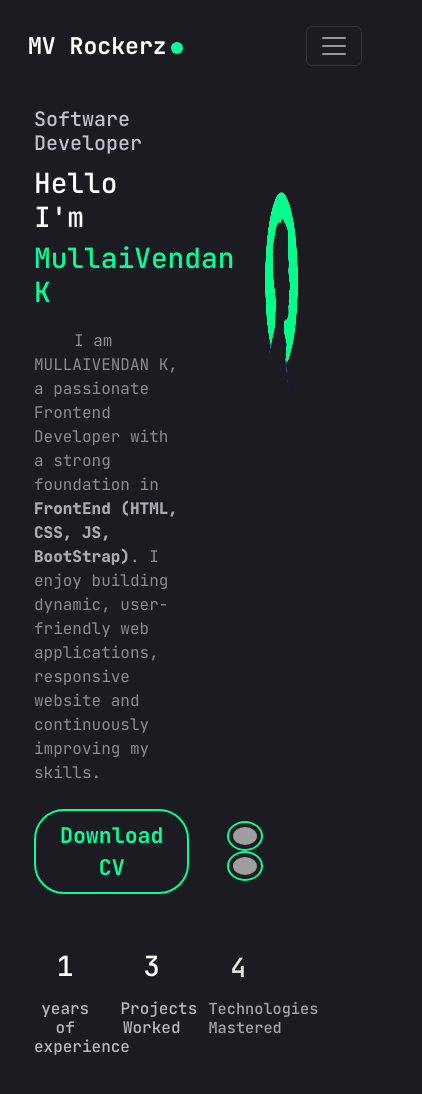
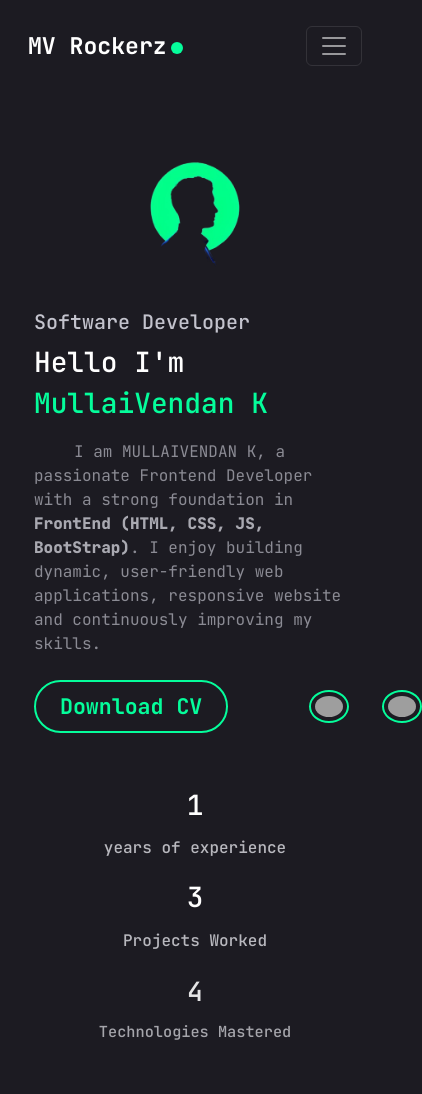
Before and after one commit to MULLAIVENDAN22/neoiconTasks, a website: page portfolio website/index.html in a window 390 px wide. Shown: the whole page, 422 px wide, since content can reach past the window. Drawn offline with nearby package versions, Linux system fonts and the light colour scheme; grey boxes are pictures that could not be loaded.

Commit message:
my portfolio website changes 1

```diff
--- a/portfolio website/index.html
+++ b/portfolio website/index.html
@@ -57,6 +57,11 @@
         display: flex;
         gap: 25%;
         align-items: center;
+        white-space: nowrap;
+      }
+      .downloadbtn:hover {
+        background-color: #05fd9b !important;
+        color: black !important;
       }
     </style>
   </head>
@@ -64,7 +69,11 @@
     <div class="container">
       <header>
         <nav class="navbar navbar-dark py-4 px-3 navbar-expand-lg">
-          <a class="navbar-brand fs-3 fw-bolder" data-aos="fade-down"data-aos-duration="7000" data-aos-delay="800"
+          <a
+            class="navbar-brand fs-3 fw-bolder"
+            data-aos="fade-down"
+            data-aos-duration="7000"
+            data-aos-delay="800"
             >MV Rockerz <span class=""></span
           ></a>
           <button
@@ -76,8 +85,13 @@
             <span class="navbar-toggler-icon"></span>
           </button>
           <div class="list fs-5 collapse navbar-collapse" id="collapseTarget">
-            <ul class="navbar-nav ms-auto fw-bold" data-aos="fade-down"data-aos-duration="7000" data-aos-delay="900">
-              <li class="nav-item ms-3" >
+            <ul
+              class="navbar-nav ms-auto fw-bold"
+              data-aos="fade-down"
+              data-aos-duration="7000"
+              data-aos-delay="900"
+            >
+              <li class="nav-item ms-3">
                 <a href="" class="nav-link">Home</a>
               </li>
               <li class="nav-item ms-3">
@@ -93,7 +107,16 @@
                 <a href="" class="nav-link">Contact</a>
               </li>
               <li class="nav-item ms-3">
-                <a href="" class="nav-link px-3 lastbtn" style="color: #05fd9b; text-decoration: underline; text-underline-offset: 5px;">Hire me</a>
+                <a
+                  href=""
+                  class="nav-link lastbtn"
+                  style="
+                    color: #05fd9b;
+                    text-decoration: underline;
+                    text-underline-offset: 5px;
+                  "
+                  >Hire me</a
+                >
               </li>
             </ul>
           </div>
@@ -101,7 +124,13 @@
       </header>
       <div class="container main">
         <div class="row">
-          <div class="col-6" data-aos="fade-right" data-aos-duration="7000" data-aos-delay="1500" data-aos-easing="linear">
+          <div
+            class="col-lg-6 col-12 col-md-12 order-md-2 order-2 order-sm-1 order-lg-1"
+            data-aos="fade-right"
+            data-aos-duration="7000"
+            data-aos-delay="1500"
+            data-aos-easing="linear"
+          >
             <h5 class="" style="color: #c3c3cd">Software Developer</h5>
             <h1 class="pt-1" style="color: white">Hello I'm</h1>
             <h1 class="pb-1" style="color: #05fd9b">MullaiVendan K</h1>
@@ -113,7 +142,7 @@
             </p>
             <div class="mainLast">
               <button
-                class="btn btn-outline-primary fs-4 fw-bolder py-2 px-4"
+                class="btn btn-outline-primary fs-4 fw-bolder py-2 px-4 downloadbtn"
                 style="
                   border: 2px solid #05fd9b;
                   color: #05fd9b;
@@ -127,7 +156,7 @@
               <div>
                 <a style="text-decoration: none" href=""
                   ><img
-                    style="border: 2px solid #05fd9b; border-radius: 50%"
+                    style="border: 2px solid #05fd9b; border-radius: 50%;"
                     class="img-fluid p-1 me-4"
                     src="https://img.icons8.com/?size=100&id=fmFqQmR0UdsR&format=png&color=05fd9b"
                     alt=""
@@ -146,33 +175,58 @@
             </div>
           </div>
           <div
-            class="col-6"
+            class="col-lg-6 col-12 order-1 order-sm-2 order-lg-2 col-md-12 order-md-1"
             data-aos="fade-left"
-            data-aos-duration="7000" data-aos-delay="1500"
+            data-aos-duration="7000"
+            data-aos-delay="1500"
             style="box-sizing: border-box"
           >
             <img
-              style="height: 350px; width: 600px"
-              class="img-fluid p-4"
+              style="object-fit: cover"
+              class="img-fluid h-100 w-100 p-4"
               src="c0e4f221-a6cd-4637-8c93-8f6594238761-removebg-preview.png"
               srcset=""
             />
           </div>
         </div>
-        <div class="row mt-5">
-          <div class="col-3" data-aos="zoom-in" data-aos-duration="12000" data-aos-delay="1900" style="text-align: center">
+        <div class="row mt-5 mb-5 mb-lg-0 mb-md-0">
+          <div
+            class="col-lg-3 col-12 pb-2 pb-lg-0 pb-md-0"
+            data-aos="zoom-in"
+            data-aos-duration="12000"
+            data-aos-delay="1900"
+            style="text-align: center"
+          >
             <h1 class="p-2" style="color: white">1</h1>
             <h6 style="color: #b8b8be">years of experience</h6>
           </div>
-          <div class="col-3" data-aos="zoom-in" data-aos-duration="12000" data-aos-delay="2200" style="text-align: center">
+          <div
+            class="col-lg-3 col-12  pb-2 pb-lg-0 pb-md-0"
+            data-aos="zoom-in"
+            data-aos-duration="12000"
+            data-aos-delay="2200"
+            style="text-align: center"
+          >
             <h1 class="p-2" style="color: white">3</h1>
             <h6 style="color: #b8b8be">Projects Worked</h6>
           </div>
-          <div class="col-3" data-aos="zoom-in" data-aos-duration="12000" data-aos-delay="2500" style="text-align: center">
+          <div
+            class="col-lg-3 col-12  pb-2 pb-lg-0 pb-md-0"
+            data-aos="zoom-in"
+            data-aos-duration="12000"
+            data-aos-delay="2500"
+            style="text-align: center"
+          >
             <h1 class="p-2" style="color: white">4</h1>
             <h6 style="color: #b8b8be">Technologies Mastered</h6>
           </div>
-          <div class="col-3" data-aos="zoom-in" data-aos-duration="12000" data-aos-delay="2800" style="text-align: center">
+          <div
+            class="col-lg-3 col-12 py-1"
+            data-aos="zoom-in"
+            data-aos-duration="12000"
+            data-aos-delay="2800"
+            style="text-align: center"
+          >
             <h1 class="p-2" style="color: white">200</h1>
             <h6 style="color: #b8b8be">Code Commits</h6>
           </div>
```
